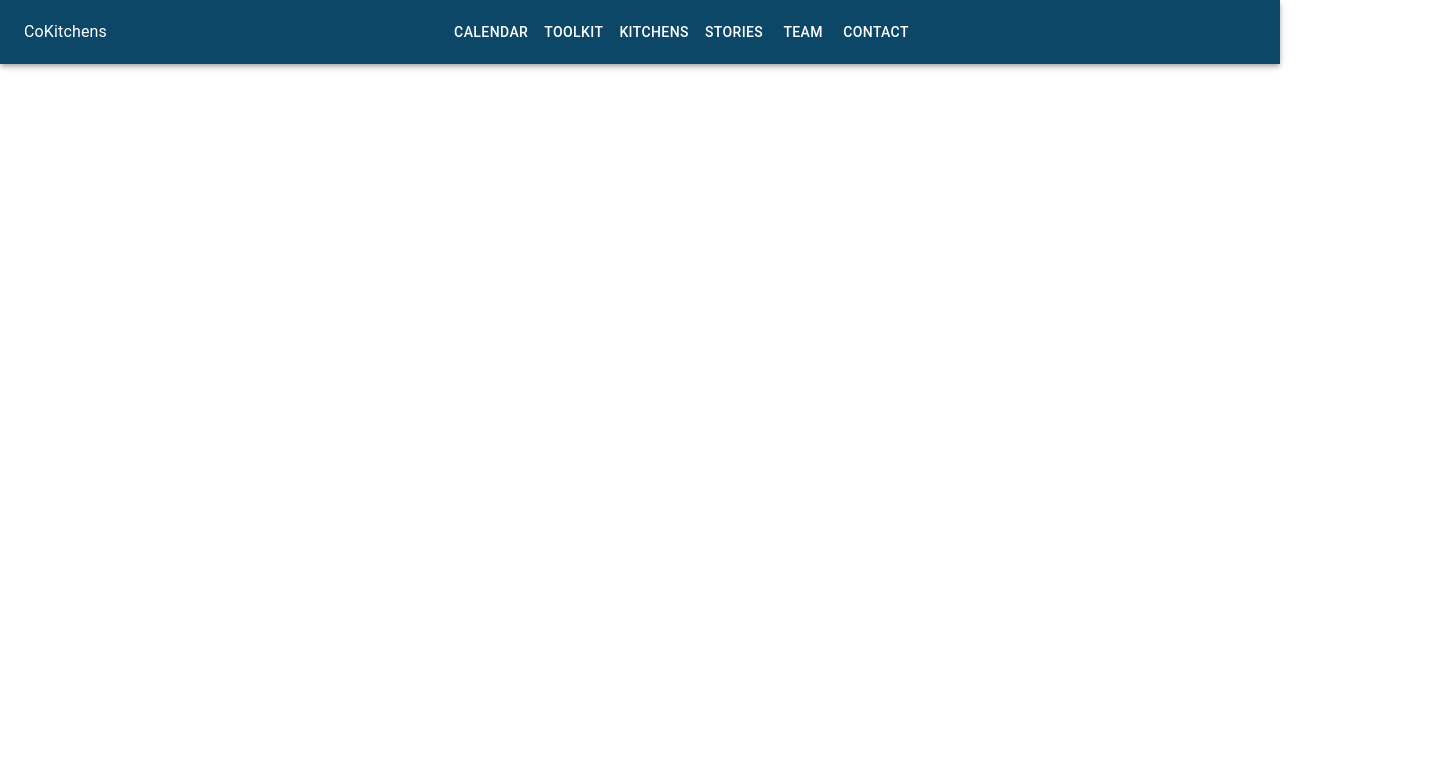
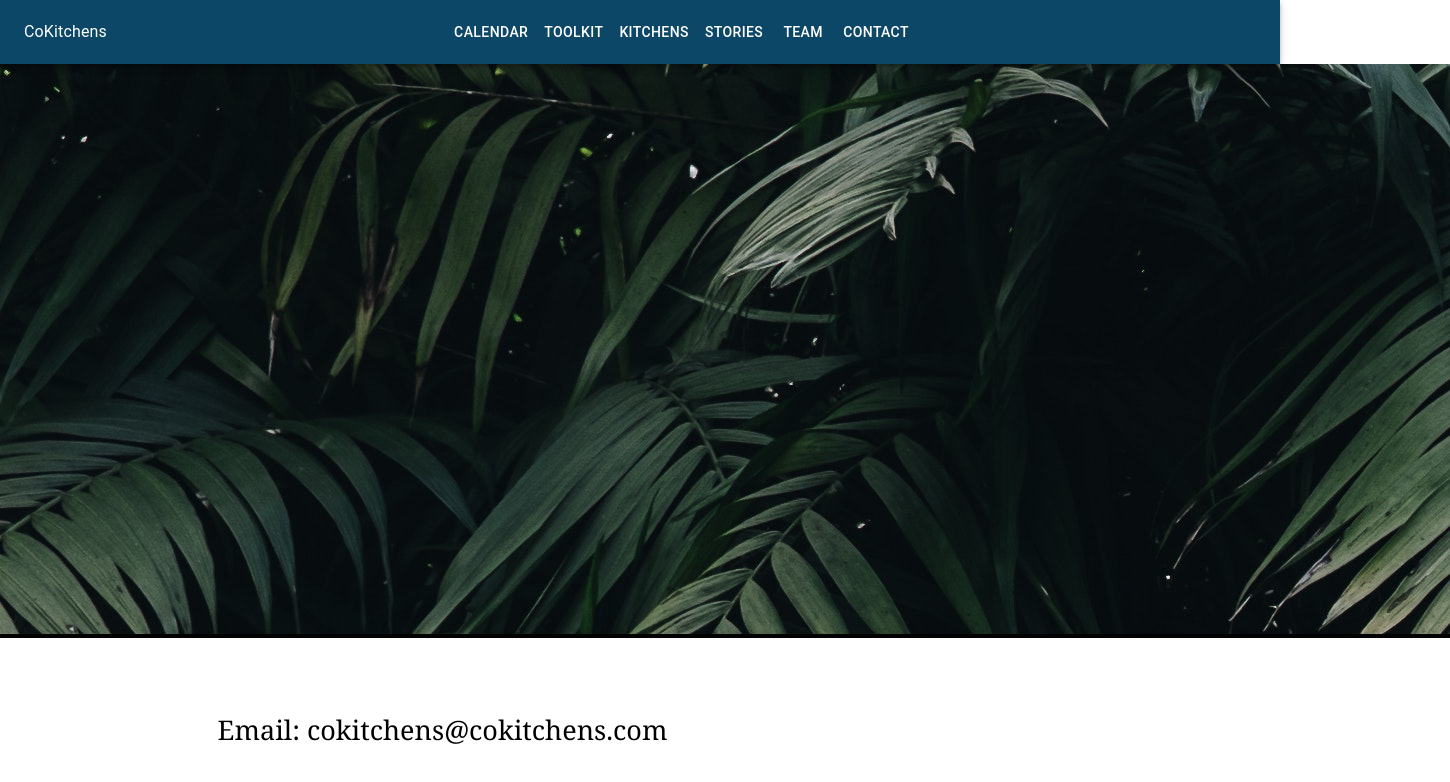
Before and after one commit to Vadlusk/CoKitchensFrontend, a React (Create React App) app: page /contact in a window 1280 px wide. Shown: the top 782 px of the page, 1450 px wide, since content can reach past the window. Built offline with nearby package versions, Linux system fonts and the light colour scheme.

Commit message:
create simple contact page

```diff
--- /dev/null
+++ b/src/pages/Contact/index.jsx
@@ -0,0 +1,47 @@
+import React from 'react'
+
+import styled from 'styled-components'
+
+import tropicalLeavesBackgroundImage from './Assets/tropical-leaves-background.jpg'
+
+const Contact = () => {
+  return (
+    <>
+      <S.BackgroundImageWrapper>
+        <S.BackgroundImgage></S.BackgroundImgage>
+      </S.BackgroundImageWrapper>
+      <S.CommunityMealsDescription>
+        <p>Email: cokitchens@cokitchens.com</p>
+      </S.CommunityMealsDescription>
+    </>
+  )
+}
+
+export default Contact
+
+const S = {
+  BackgroundImageWrapper: styled.div`
+  position: relative;
+  width: 1450px;
+  height: 570px;
+  `,
+  BackgroundImgage: styled.div`
+  background-image: url(${tropicalLeavesBackgroundImage});
+  width: 1450px;
+  height: 570px;
+  position: absolute;
+  top: 0;
+  left: 0;
+  border-bottom: 4px solid black;
+  `,
+  CommunityMealsDescription: styled.div`
+  position: relative;
+  top: 20%;
+  width: 66%;
+  margin: 0 auto;
+  font-family: 'Gt super text book', Georgia, sans-serif;
+  font-size: 27px;
+  padding: 50px 0;
+  color: 'white'
+  `
+}
--- a/src/router.jsx
+++ b/src/router.jsx
@@ -6,6 +6,7 @@ import Navbar from './components/Navbar'
 import Home from './pages/Home'
 import Kitchens from './pages/Kitchens'
 import Team from './pages/Team'
+import Contact from './pages/Contact'
 
 const AppRouter = () => (
   <Router>
@@ -14,6 +15,7 @@ const AppRouter = () => (
     <Route path="/" exact><Home /></Route>
     <Route path="/kitchens">  <Kitchens /></Route>
     <Route path="/team">  <Team /></Route>
+    <Route path="/contact">  <Contact /></Route>
   </Router>
 )
 
```
Also changed, not shown: src/pages/Contact/Assets/tropical-leaves-background.jpg (added).
